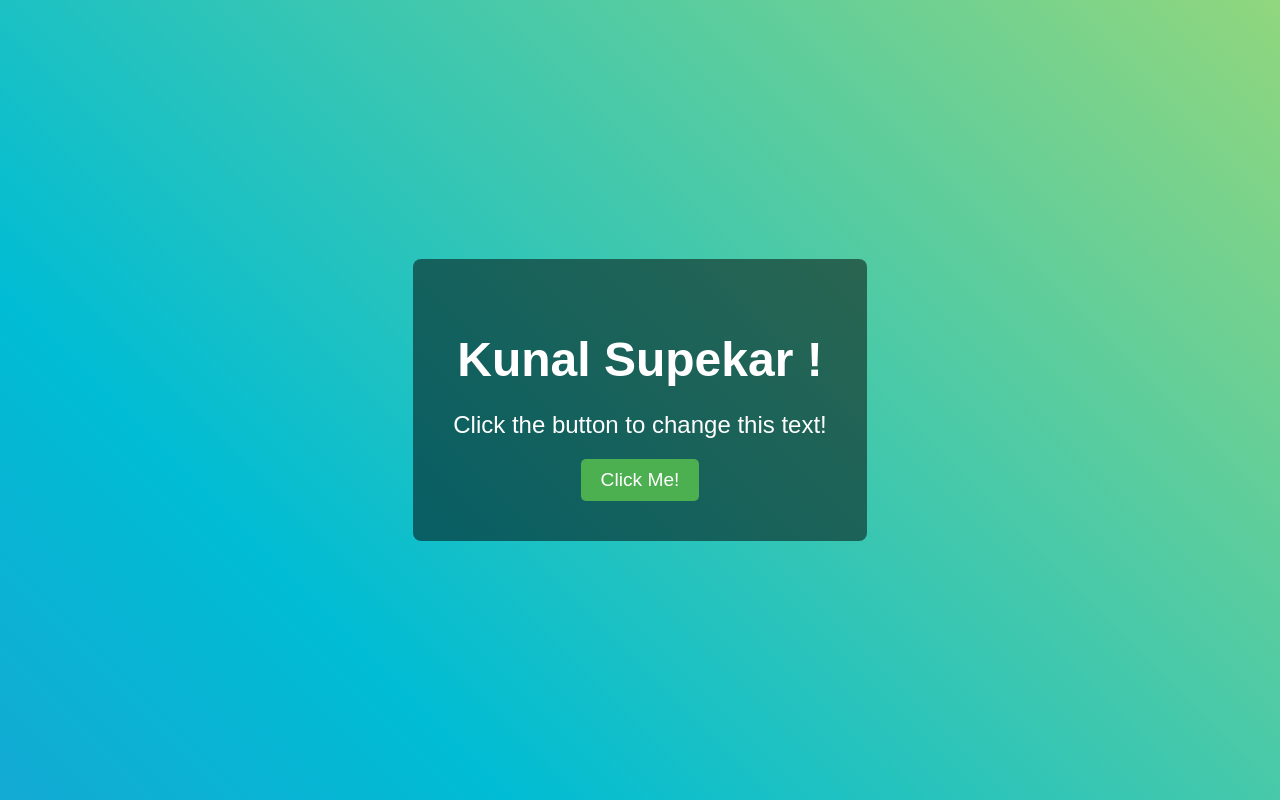
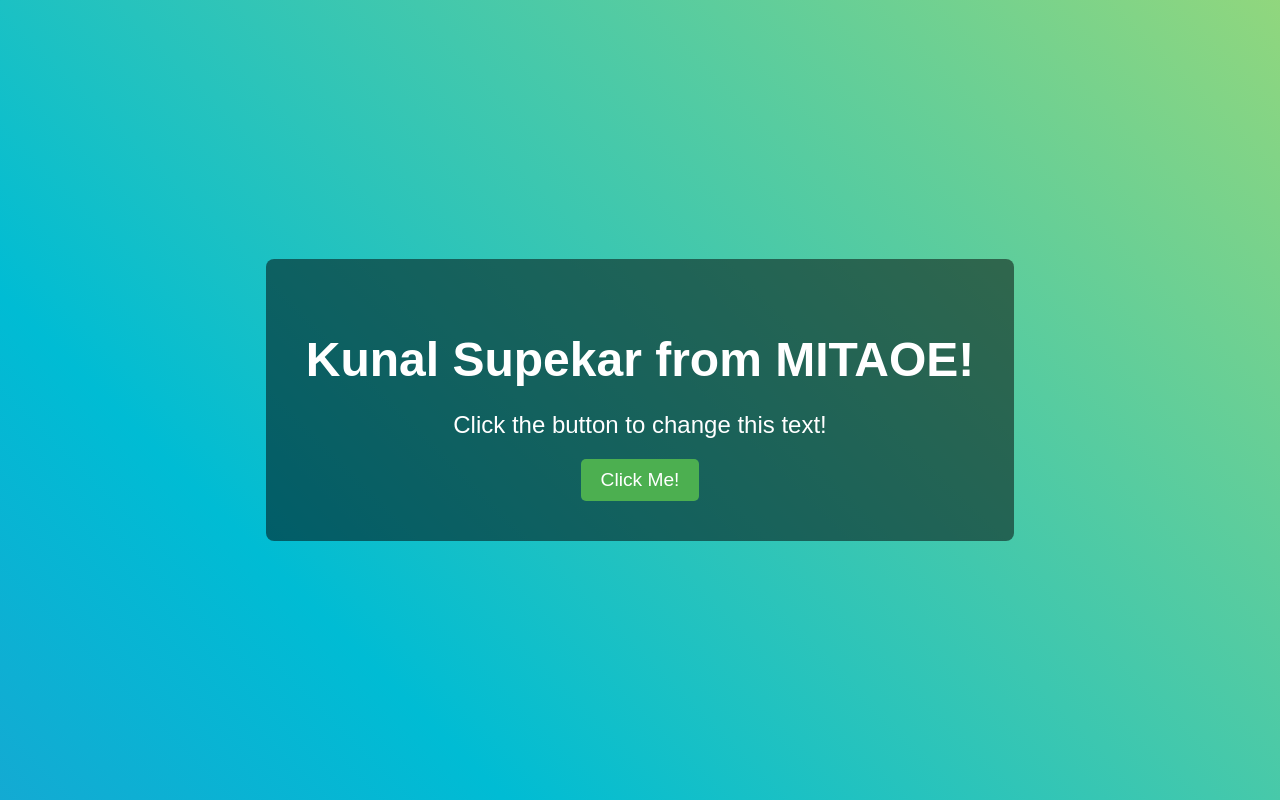
Before and after one commit to kunalsupekar/jenkins-webapplication, a plain HTML site: page app/index.html in a window 1280 px wide. Drawn offline with Linux system fonts and the light colour scheme.

Commit message:
Update index.html

```diff
--- a/app/index.html
+++ b/app/index.html
@@ -63,7 +63,7 @@
 <body>
 
     <div class="content">
-        <h1>Kunal Supekar !</h1>
+        <h1>Kunal Supekar from MITAOE!</h1>
         <p id="message">Click the button to change this text!</p>
         <button onclick="changeText()">Click Me!</button>
     </div>
```
